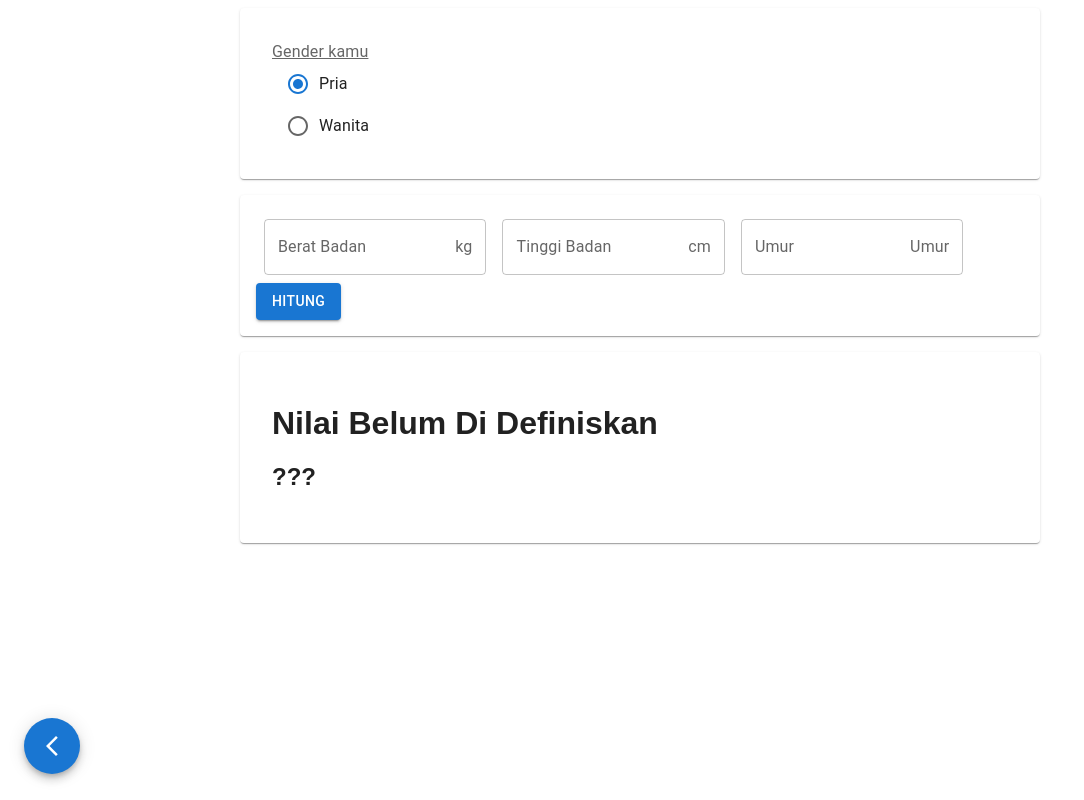
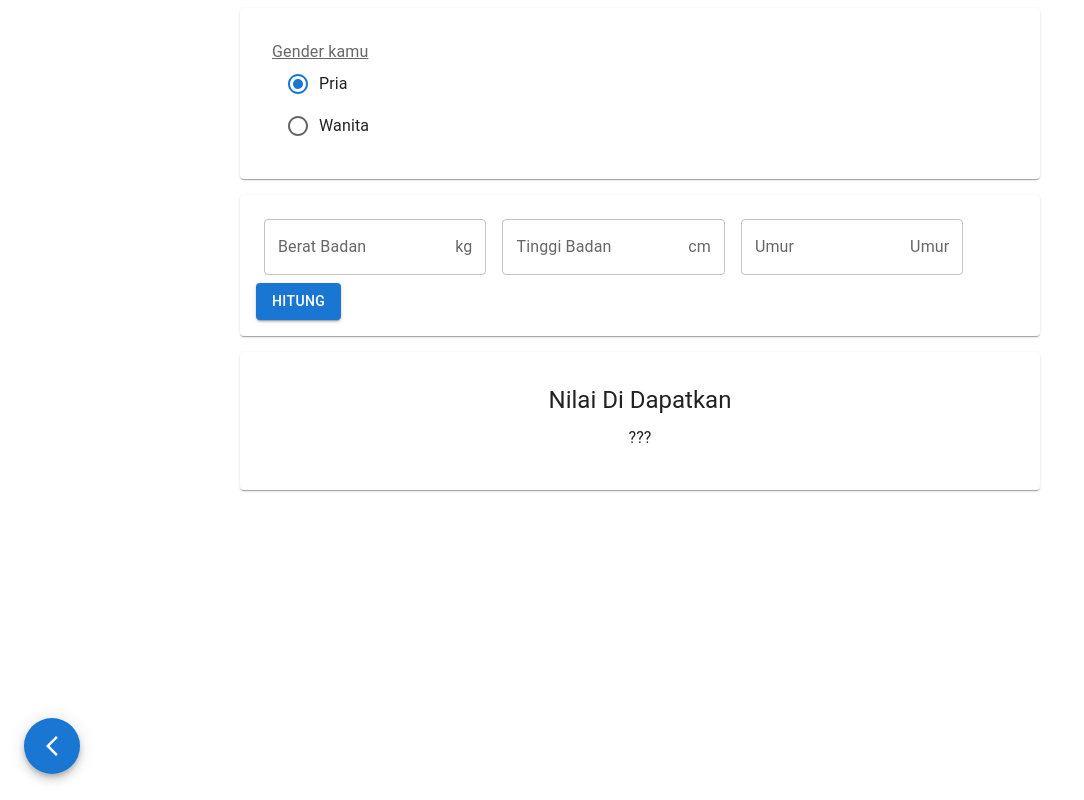
Before and after one commit to radjikinseptiawan/health_and_care, a React (Vite) app: page /CalorieCalc in a window 1280 px wide. Shown: the whole page, without its empty margins (0-1084 px from the left). Built offline with nearby package versions, Linux system fonts and the light colour scheme.

Commit message:
feature bassal calorie mettabolic solved!

```diff
--- a/src/component/CalculatorCalorie/index.tsx
+++ b/src/component/CalculatorCalorie/index.tsx
@@ -1,13 +1,32 @@
-import { Box, Button, FormControl, FormControlLabel, FormLabel, InputAdornment, Paper, Radio, RadioGroup, TextField } from "@mui/material";
-import React, { useState } from "react";
+/* eslint-disable @typescript-eslint/no-explicit-any */
+import { Box, Button, FormControl, FormControlLabel, FormLabel, InputAdornment, Paper, Radio, RadioGroup, Skeleton, TextField, Typography } from "@mui/material";
+import React, { useEffect, useState } from "react";
 
 
 export default function SetGender() {
     const [isMan,setIsMan] = useState(true)
-    const [weightBody,setWeightBody] = useState<number>(0)
-    const [heightBody,setHeightBody] = useState<number>(0)
-    const [age,setAge] = useState<number>(0)
+    const [weightBody,setWeightBody] = useState<number | any>()
+    const [heightBody,setHeightBody] = useState<number | any >()
+    const [age,setAge] = useState<number | any>()
     const [result,setResult] = useState<number | string>('???')
+    const [pending,setPending] = useState<boolean>(false)
+
+    useEffect(()=>{
+        setTimeout(()=>{
+            setPending(false)
+        },3000)
+
+        return ()=>{
+        setHeightBody('')
+        setWeightBody('')
+        setAge('')
+        }
+    },[result])
+
+    const pendingFunction = ()=>{
+        setPending(true)
+        return
+    }
 
     const checkRadio = () : void =>{
         if(isMan){
@@ -17,6 +36,7 @@ export default function SetGender() {
         }
     }
     const chooseMode = (weightBody : number,heightBody : number ,age : number ) =>{
+       pendingFunction()
         if (isMan){
             const BMR = 88.362 + (13.397 * weightBody) + (4.799 * heightBody) - (5.677 * age)
             setResult(BMR.toFixed(2) + ' kcal')
@@ -61,6 +81,7 @@ export default function SetGender() {
             <TextField
             label="Berat Badan"
             id="Berat-Badan"
+            value={weightBody}
             sx={{m:1,width:'25ch'}}
             type="number"
             onChange={weightBodyPross}
@@ -80,6 +101,7 @@ export default function SetGender() {
             id="Tinggi-Badan"
             sx={{m:1,width:'25ch'}}
             type="number"
+            value={heightBody}
             onChange={heightBodyPross}
             inputProps={{
                 min:0,
@@ -93,6 +115,7 @@ export default function SetGender() {
             ></TextField>
 
             <TextField
+            value={age}
             label="Umur"
             id="umur"
             sx={{m:1,width:'25ch'}}
@@ -112,9 +135,17 @@ export default function SetGender() {
         <Button variant="contained" color="primary" onClick={()=> chooseMode(weightBody,heightBody,age)}>Hitung</Button>
         </Paper>
 
-        <Paper sx={{p:4,mt:2}}>
-            <h1>{result == '???' ? 'Nilai Belum Di Definiskan' : 'Nilai Terdefinisi'}</h1>
-            <h2>{result}</h2>
+        <Paper sx={{p:4,mt:2,display:'flex',justifyContent:"center",alignItems:'center',flexDirection:"column"}}>
+           {pending ? <Typography variant="h5" gutterBottom>Menghitung...</Typography>: <Typography variant="h5" gutterBottom>
+            Nilai Di Dapatkan</Typography>}
+            {
+            pending ?
+                <Skeleton variant="rounded" width={210} height={60} />
+                :
+                <Typography variant="subtitle1" gutterBottom>
+                    {result}
+                </Typography>
+            }
         </Paper>
     </Box>
 
--- a/src/component/MenuBox/index.tsx
+++ b/src/component/MenuBox/index.tsx
@@ -74,7 +74,7 @@ export default function MenuBox () : JSX.Element {
           </>
           )
         })}
-        <Button variant="contained" href="/CalorieCalc" endIcon={<MeetingRoom/>} disabled>Let`s try</Button>
+        <Button variant="contained" href="/CalorieCalc" endIcon={<MeetingRoom/>}>Let`s try</Button>
         </Paper>
       </Box>
      </>
```
